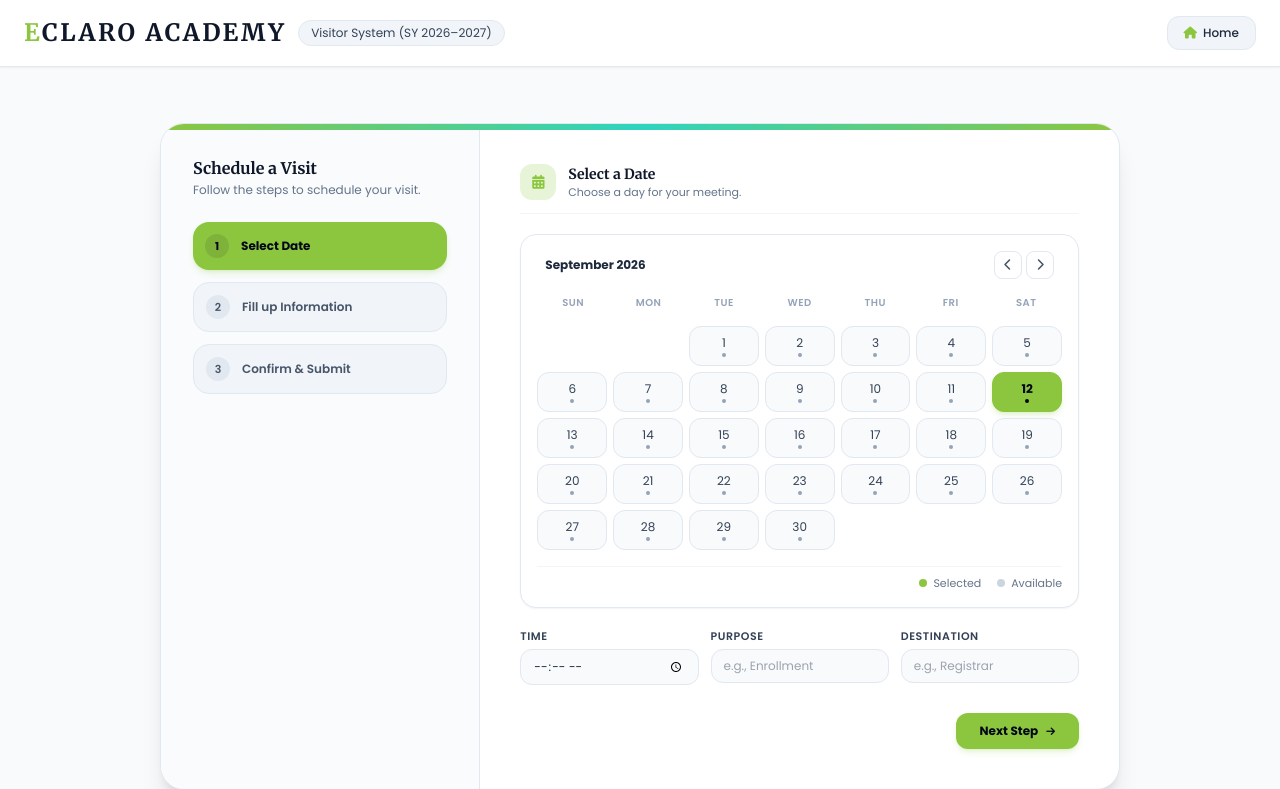
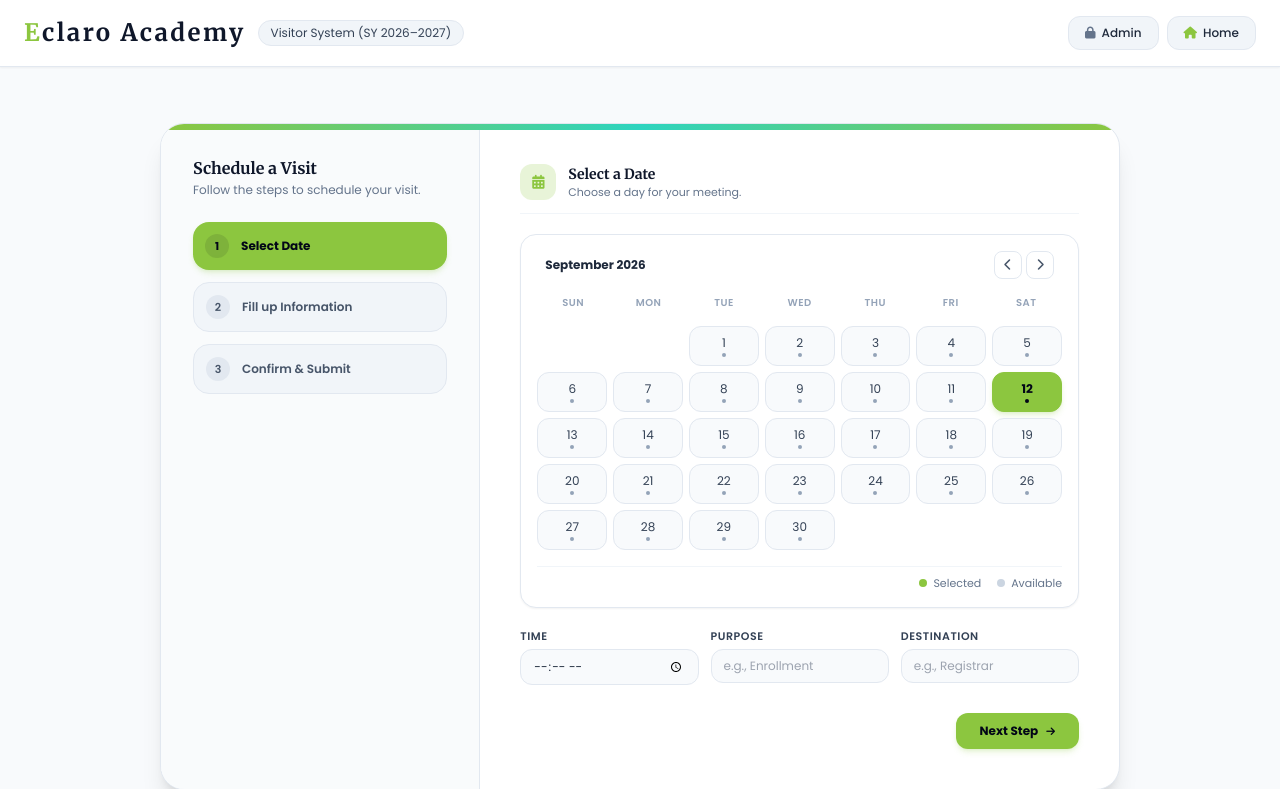
Before and after one commit to erickarcenal-hue/eclaro-visitor-system, a Flask app: page /register in a window 1280 px wide. Shown: the top 789 px of the page. Run offline with Flask 3, Linux system fonts and the light colour scheme; some libraries are stand-ins or nearby versions.

Commit message:
Fix header title case and add admin link
Updated header title and added admin link.

```diff
--- a/templates/index.html
+++ b/templates/index.html
@@ -20,10 +20,13 @@
     <!-- Top Header -->
     <header class="w-full px-6 py-4 flex justify-between items-center border-b border-slate-200 bg-white shadow-sm">
         <div class="flex items-center gap-3">
-            <span class="text-2xl font-black text-slate-900 tracking-widest font-serif-title"><span class="text-[#8CC63F]">E</span>CLARO ACADEMY</span>
+            <span class="text-2xl font-black text-slate-900 tracking-widest font-serif-title"><span class="text-[#8CC63F]">E</span>claro Academy</span>
             <span class="hidden sm:inline-block text-xs bg-slate-100 text-slate-700 px-3 py-1 rounded-full border border-slate-200">Visitor System (SY 2026–2027)</span>
         </div>
-        <div>
+        <div class="flex items-center gap-2">
+            <a href="/admin" class="text-xs bg-slate-100 hover:bg-slate-200 text-slate-800 px-4 py-2 rounded-xl font-medium border border-slate-200 transition-all flex items-center gap-1.5">
+                <i class="fas fa-lock text-slate-500"></i> Admin
+            </a>
             <a href="/" class="text-xs bg-slate-100 hover:bg-slate-200 text-slate-800 px-4 py-2 rounded-xl font-medium border border-slate-200 transition-all flex items-center gap-1.5">
                 <i class="fas fa-home text-[#8CC63F]"></i> Home
             </a>
@@ -53,6 +56,12 @@
                 <div class="flex justify-between"><span class="text-slate-500">Purpose:</span> <span class="font-semibold text-[#8CC63F]">{{ visitor.purpose }}</span></div>
                 <div class="flex justify-between"><span class="text-slate-500">Destination:</span> <span class="font-semibold text-slate-900">{{ visitor.person_to_visit }}</span></div>
                 <div class="flex justify-between"><span class="text-slate-500">Schedule:</span> <span class="font-semibold text-indigo-600">{{ visitor.scheduled_date }} @ {{ visitor.scheduled_time }}</span></div>
+            </div>
+
+            <div class="pt-2">
+                <a href="/register" class="w-full inline-block bg-[#8CC63F] hover:bg-[#7ab332] text-slate-950 font-bold py-3 px-6 rounded-xl text-xs transition-all shadow-md shadow-[#8CC63F]/20">
+                    Register Another Visitor
+                </a>
             </div>
         </div>
 
```
